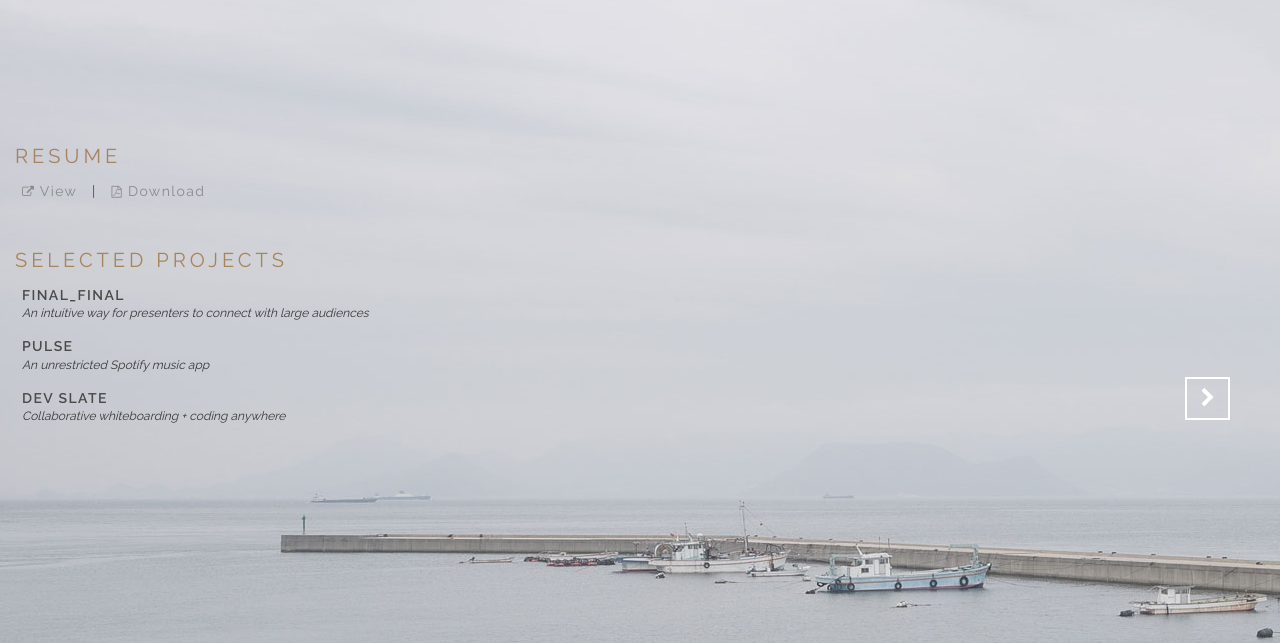
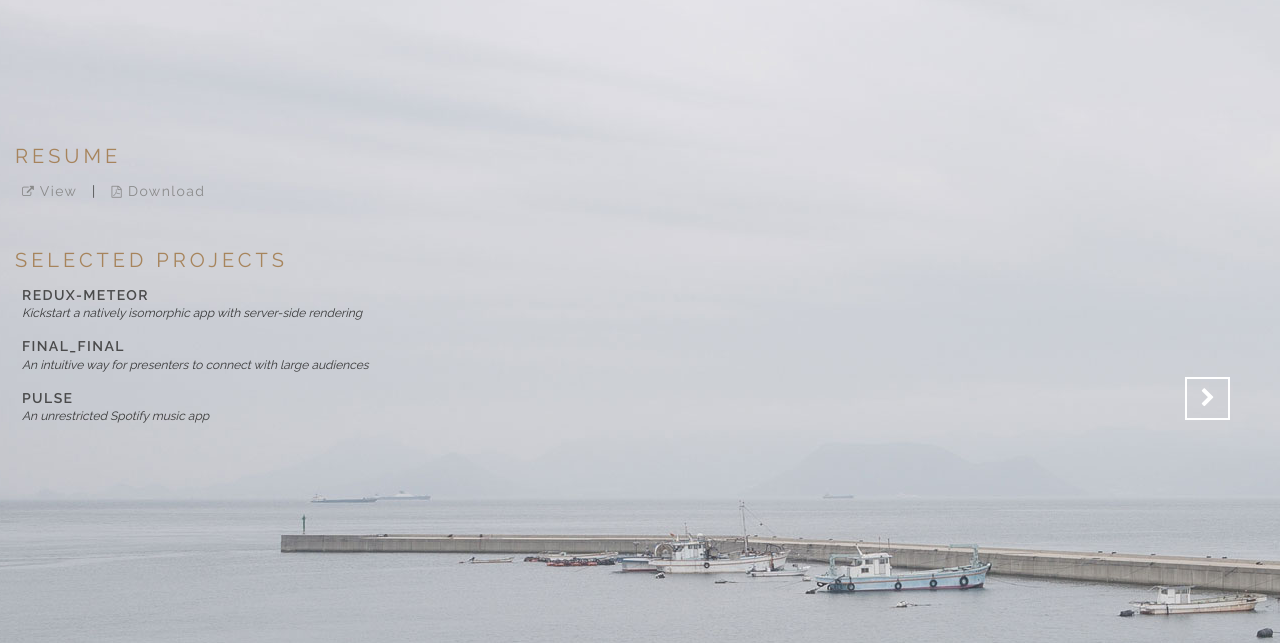
Before and after one commit to yinghaochan/yinghaochan.github.io, a plain HTML site: page index.html in a window 1280 px wide. Shown: the part 162-805 px from the top of the page. Drawn offline with Linux system fonts and the light colour scheme; files whose address does not match are found by name.

Commit message:
added redux-meteor

```diff
--- a/index.html
+++ b/index.html
@@ -90,6 +90,10 @@
                   </div>
                   <h3 class="copper text-left">SELECTED PROJECTS</h3>
                   <div class="text-left">
+                    <a href="https://goo.gl/C0iNMk"><h4 class="text-left dark indent1">REDUX-METEOR</h4>
+                      <i class="desc text-left darker indent1">Kickstart a natively isomorphic app with server-side rendering</i></a>
+                  </div>
+                  <div class="text-left">
                     <a href="http://fin.mod.bz"><h4 class="text-left dark indent1">FINAL_FINAL</h4>
                       <i class="desc text-left darker indent1">An intuitive way for presenters to connect with large audiences</i></a>
                   </div>
@@ -97,10 +101,7 @@
                     <h4 class="text-left dark indent1">PULSE</h4>
                     <i class="desc text-left darker indent1">An unrestricted Spotify music app</i>
                   </div>
-                  <div class="text-left">
-                    <h4 class="text-left dark indent1">DEV SLATE</h4>
-                    <i class="desc text-left darker indent1">Collaborative whiteboarding + coding anywhere</i>
-                  </div>
+
 
                 </div>
 
```
Also changed, not shown: .settings/launch.json (added).
